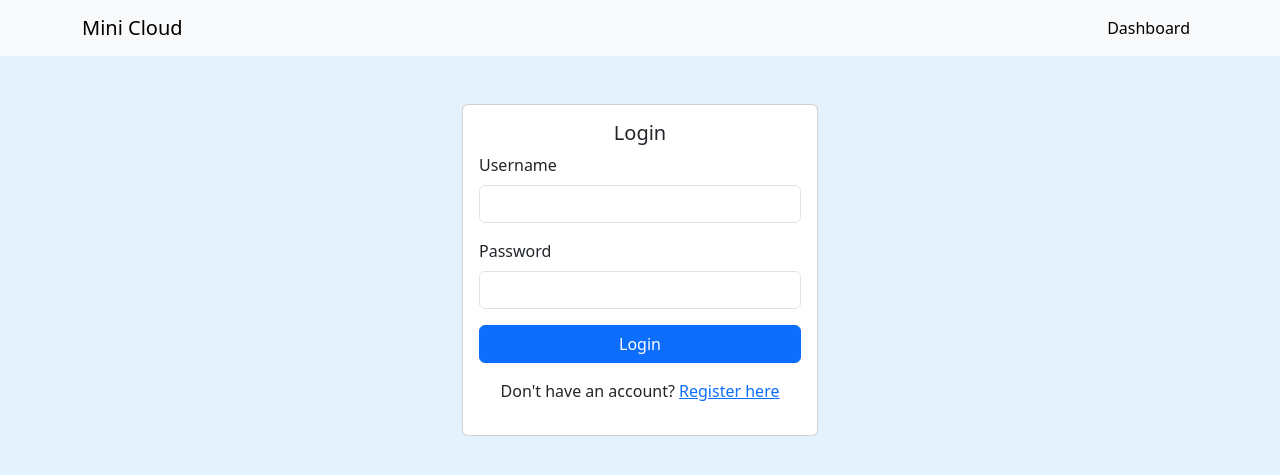
After one commit to Pradeepbgs/django, a Django app: page /login/ in a window 1280 px wide. The commit adds this page. Shown: the top 475 px of the page. Run offline with Django 5.2, Linux system fonts and the light colour scheme; parts of the project's set-up code (start-up, migrations or seed data) failed here and were passed over.

Commit message:
made home page , login and register

```diff
--- /dev/null
+++ b/myapp/templates/login.html
@@ -0,0 +1,37 @@
+<!DOCTYPE html>
+<html lang="en">
+<head>
+  <meta charset="UTF-8">
+  <meta name="viewport" content="width=device-width, initial-scale=1.0">
+  <title>Login</title>
+  <link href="https://cdn.jsdelivr.net/npm/bootstrap@5.3.3/dist/css/bootstrap.min.css" rel="stylesheet" integrity="sha384-QWTKZyjpPEjISv5WaRU9OFeRpok6YctnYmDr5pNlyT2bRjXh0JMhjY6hW+ALEwIH" crossorigin="anonymous">
+</head>
+<body style="background-color: #e3f2fd;">
+    {% include 'navbar.html' %}
+  <div class="container">
+    <div class="row justify-content-center">
+      <div class="col-lg-4 col-md-6 col-sm-8 col-xs-10">
+        <div class="card mt-5">
+          <div class="card-body">
+            <h5 class="card-title text-center">Login</h5>
+            <form>
+              <div class="mb-3">
+                <label for="username" class="form-label">Username</label>
+                <input type="text" class="form-control" id="username" name="username">
+              </div>
+              <div class="mb-3">
+                <label for="password" class="form-label">Password</label>
+                <input type="password" class="form-control" id="password" name="password">
+              </div>
+              <button type="submit" class="btn btn-primary w-100">Login</button>
+              <p class="text-center mt-3">
+                Don't have an account? <a href="/register/">Register here</a>
+              </p>
+            </form>
+          </div>
+        </div>
+      </div>
+    </div>
+  </div>
+</body>
+</html>
--- /dev/null
+++ b/myapp/templates/navbar.html
@@ -0,0 +1,15 @@
+<nav class="navbar navbar-expand-lg navbar-light bg-light">
+    <div class="container">
+      <a class="navbar-brand text-center" href="/">Mini Cloud</a>
+      <button class="navbar-toggler" type="button" data-bs-toggle="collapse" data-bs-target="#navbarNav" aria-controls="navbarNav" aria-expanded="false" aria-label="Toggle navigation">
+        <span class="navbar-toggler-icon"></span>
+      </button>
+      <div class="collapse navbar-collapse" id="navbarNav">
+        <ul class="navbar-nav ms-auto">
+          <li class="nav-item">
+            <a class="nav-link active" aria-current="page" href="#">Dashboard</a>
+          </li>
+        </ul>
+      </div>
+    </div>
+</nav>
--- a/myapp/views.py
+++ b/myapp/views.py
@@ -1,5 +1,6 @@
 from django.contrib.auth.models import User
-from django.shortcuts import render
+from django.shortcuts import render, redirect
+from django.contrib import messages
 from django.http import JsonResponse
 from django.views.decorators.csrf import csrf_exempt
 from django.contrib.auth import authenticate, login , logout
@@ -17,15 +18,21 @@ def register(request):
         password = request.POST.get("password")
 
         if User.objects.filter(username=username).exists():
-            return JsonResponse({"error": "User already exists with this username"}, status=400)
+            messages.error(request, "User already exists with this username")
+            return render(request, 'register.html')
 
         user = User.objects.create_user(
             username=username.lower(), email=email, password=password)
 
         if user is not None:
-            return JsonResponse({"message": "User created successfully"})
+            messages.success(request, "User created successfully")
+            return redirect('login')
         else:
-            return JsonResponse({"error": "Failed to create user"}, status=500)
+            messages.error(request, "Failed to create user")
+            return render(request, 'register.html')
+
+    return render(request, 'register.html')
+
 
 @csrf_exempt
 def user_login(request):
@@ -47,7 +54,7 @@ def user_login(request):
         else:
             return JsonResponse({"error": "Invalid password"}, status=401)
 
-    return JsonResponse({'error': "Method not allowed , use POST method"}, status=405)
+    return render(request, 'login.html')
 
 @csrf_exempt
 @login_required
```
Also changed, not shown: myapp/templates/index.html (+13 -31 lines), myapp/templates/register.html (added, +41 -0 lines).
